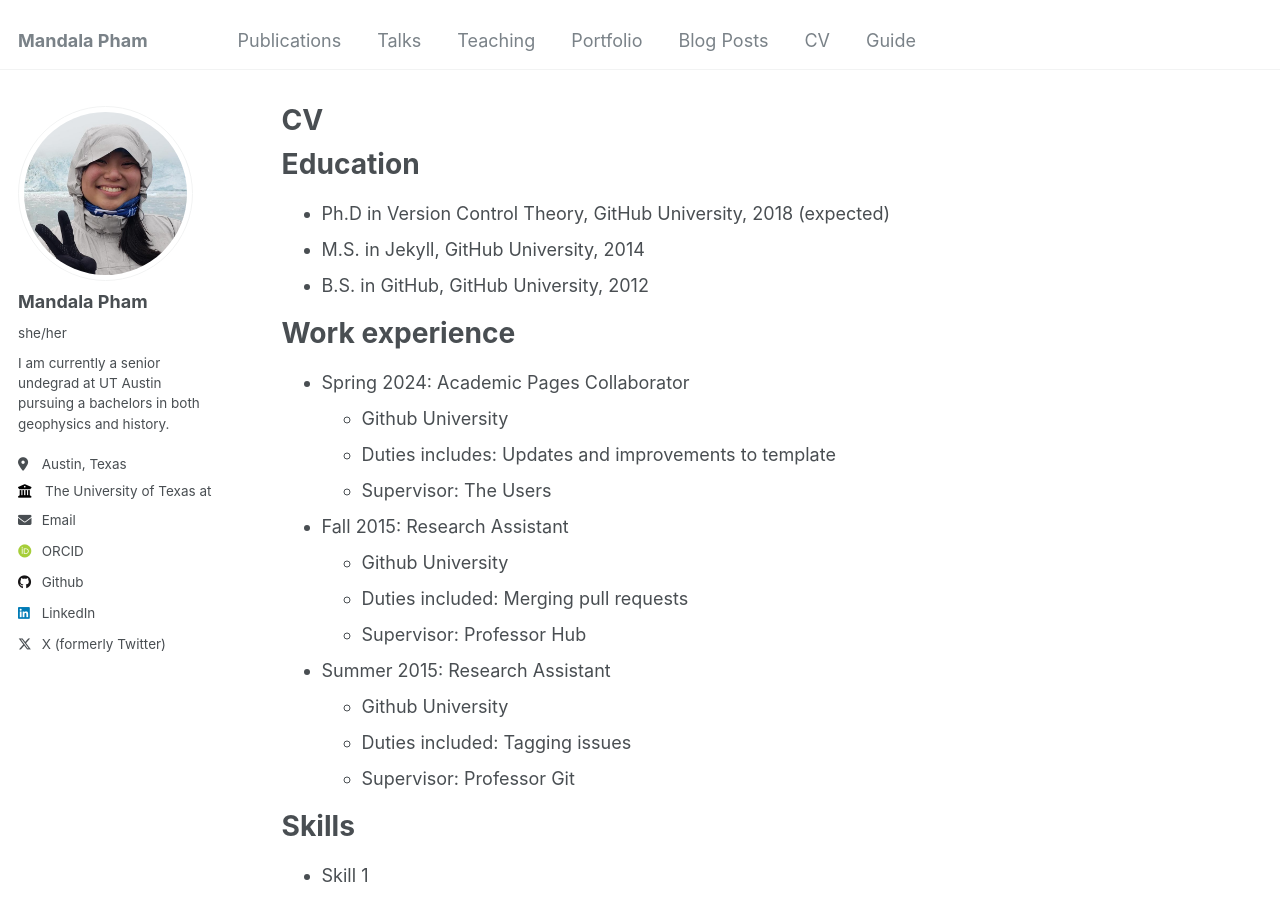
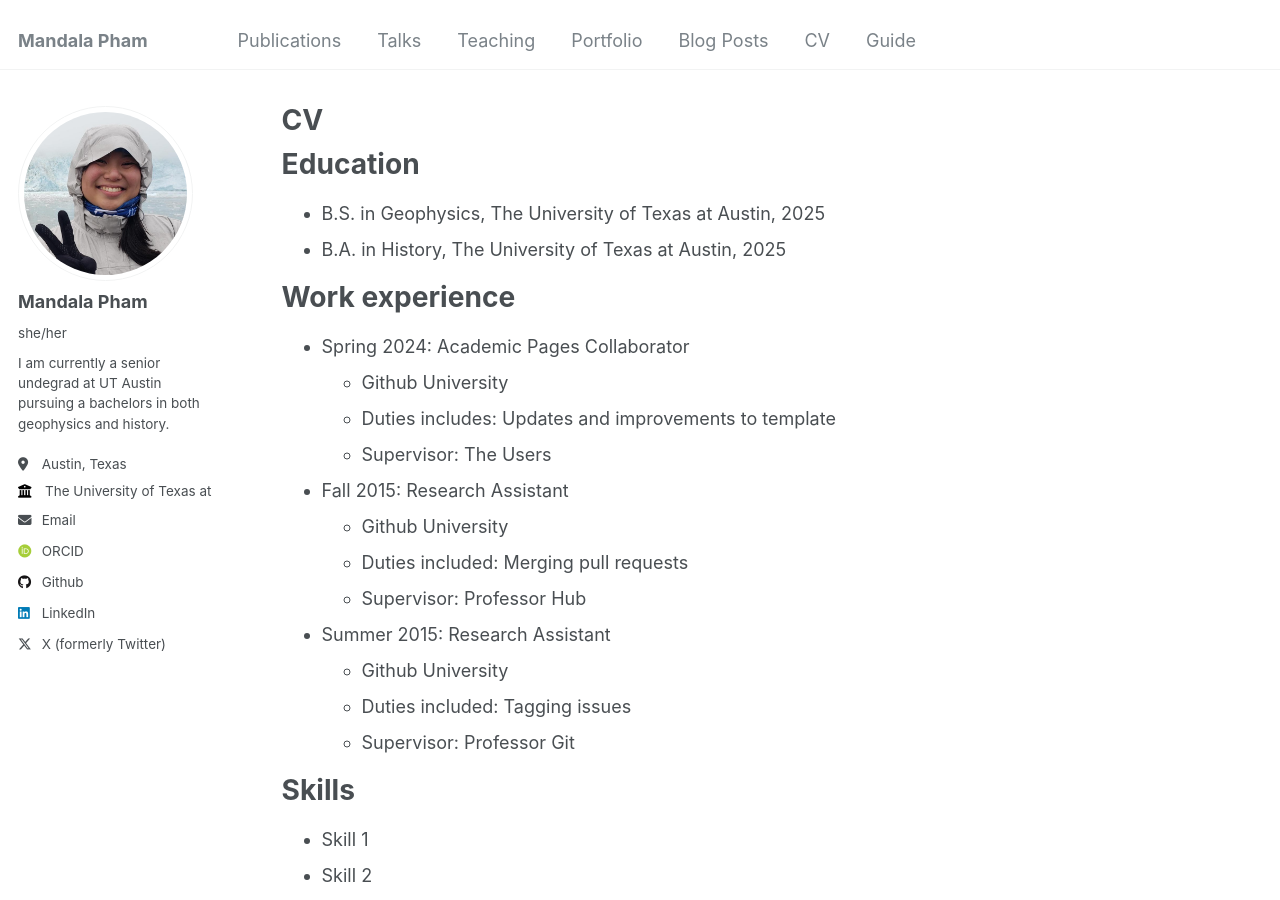
Before and after one commit to mandaphm/mandaphm.github.io, a Jekyll site: the page built from _pages/cv.md, in a window 1280 px wide and 900 px high. Built offline with Jekyll 4.4.1, drawn with Linux system fonts in a browser that asks for light colours; some web fonts are replaced.

Commit message:
Update cv.md

```diff
--- a/_pages/cv.md
+++ b/_pages/cv.md
@@ -11,9 +11,8 @@ redirect_from:
 
 Education
 ======
-* Ph.D in Version Control Theory, GitHub University, 2018 (expected)
-* M.S. in Jekyll, GitHub University, 2014
-* B.S. in GitHub, GitHub University, 2012
+* B.S. in Geophysics, The University of Texas at Austin, 2025
+* B.A. in History, The University of Texas at Austin, 2025
 
 Work experience
 ======
```
